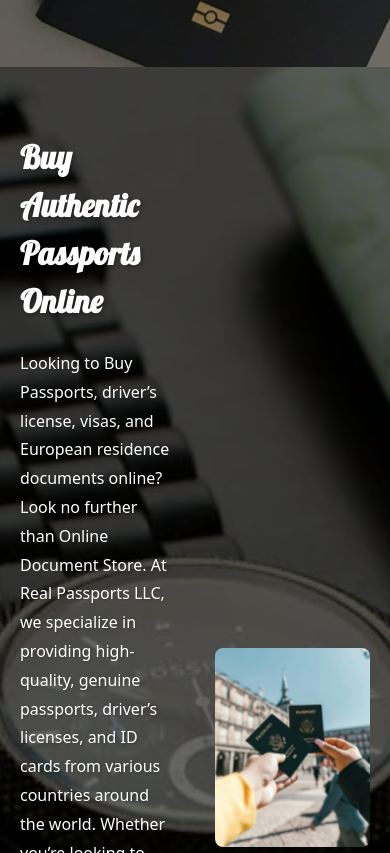
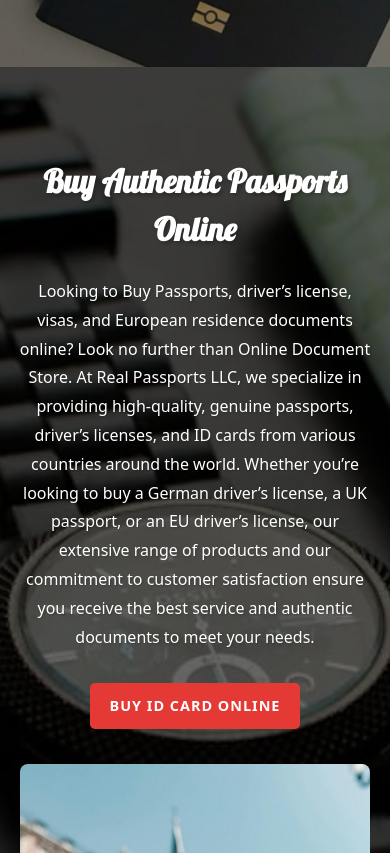
Before and after one commit to valoriahbeutyoil-debug/project, a website: page index.html in a window 390 px wide. Shown: the part 1841-2694 px from the top of the page. Drawn offline with Linux system fonts and the light colour scheme.

Commit message:
Update styles.css

```diff
--- a/styles.css
+++ b/styles.css
@@ -221,18 +221,34 @@
 }
 
 @media (max-width: 768px) {
-    .document-section .content-wrapper {
-        display: flex;            /* Ensure flex is enabled */
-        flex-direction: row;      /* Side-by-side */
-        align-items: center;      /* Optional: vertically align */
-        text-align: left;         /* Optional: regular text alignment */
-    }
-    .document-section .text-content,
-    .document-section .image-content {
-        width: 50%;               /* Each takes half the row */
-    }
-}
-.sr-only {
+  .document-section .content-wrapper {
+    display: flex;
+    flex-direction: column;
+    align-items: center;        /* Centers items horizontally */
+    gap: 1rem;                  /* Adds space between image and text */
+    padding: 1rem 0.5rem;       /* Optional: spacing around section */
+  }
+  .document-section .image-content {
+    width: 90vw;
+    max-width: 350px;           /* Prevents image from being too large */
+    margin-bottom: 0.5rem;
+    display: flex;
+    justify-content: center;
+  }
+  .document-section .image-content img {
+    width: 100%;
+    height: auto;
+    border-radius: 8px;         /* Optional: rounded corners */
+    object-fit: cover;
+  }
+  .document-section .text-content {
+    width: 100%;
+    max-width: 500px;
+    padding: 0.5rem 0.5rem 0 0.5rem;
+    text-align: center;
+    font-size: 1rem;
+  }
+}.sr-only {
   position: absolute; width: 1px; height: 1px; padding: 0; margin: -1px; overflow: hidden; clip: rect(0, 0, 0, 0); white-space: nowrap; border: 0;
 }
 
```
